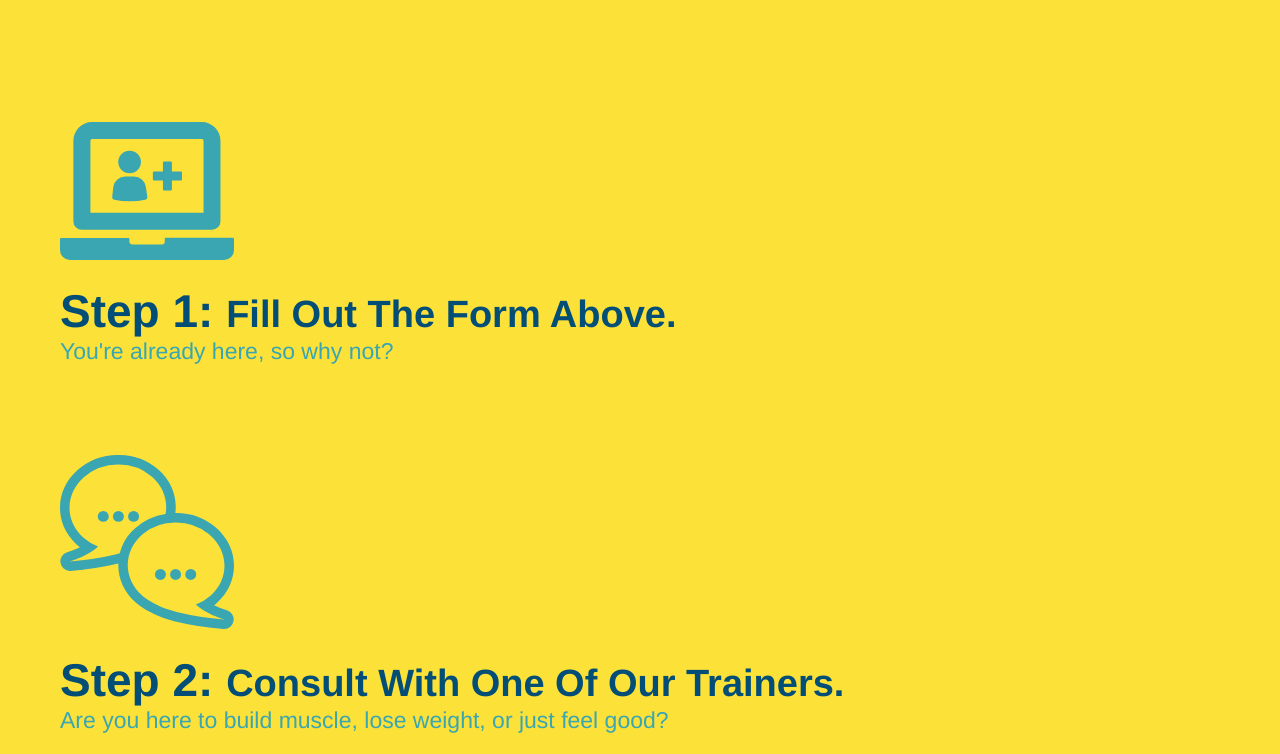
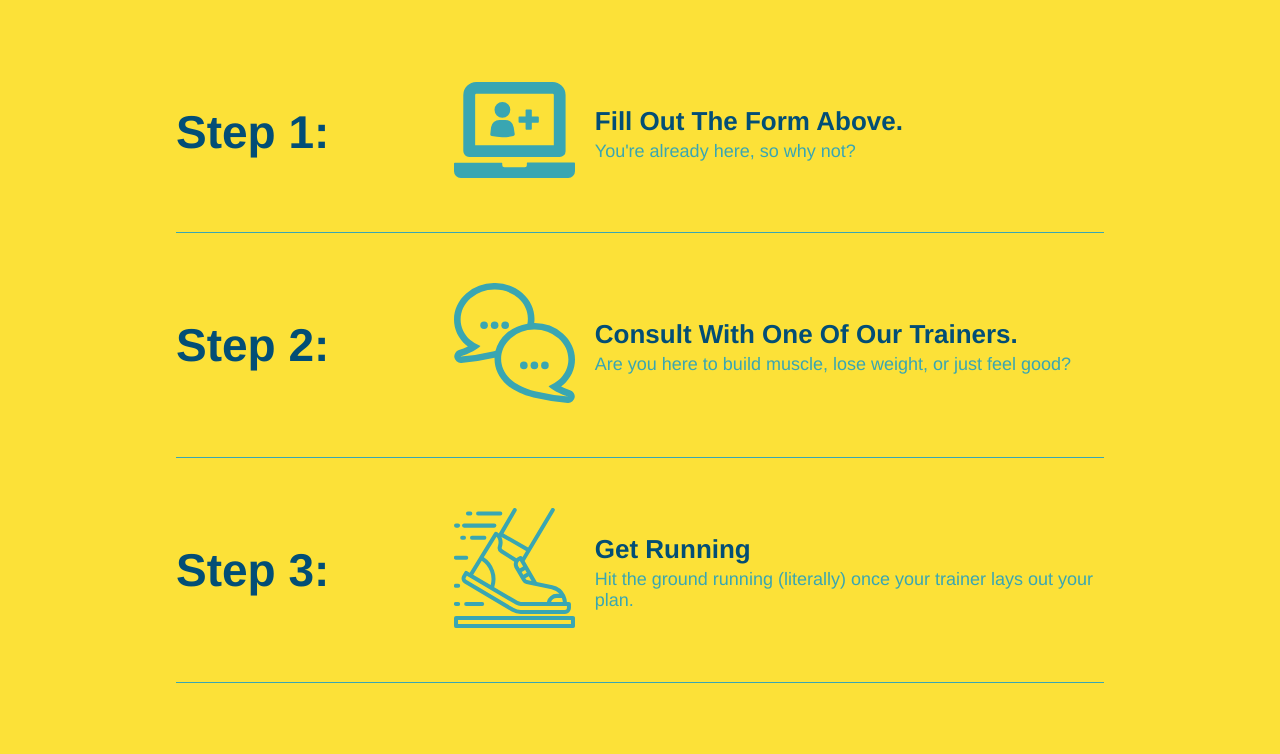
Before and after one commit to bwilk483/run-buddy, a plain HTML site: page index.html in a window 1280 px wide. Shown: the part 1246-2000 px from the top of the page. Drawn offline with Linux system fonts and the light colour scheme.

Commit message:
add flexbox to the steps

```diff
--- a/assets/css/style.css
+++ b/assets/css/style.css
@@ -184,29 +184,54 @@ section {
   background: #fce138;
 }
 
-.steps div {
-  margin-bottom: 80px;
+.step {
+  margin: 50px auto;
+  padding-bottom: 50px;
+  width: 80%;
+  border-bottom: 1px solid #39a6b2;
+  display: flex;
+  flex-wrap: wrap;
+  align-items: center;
+  justify-content: space-between;
 }
 
-.steps img {
-  width: 15%;
-  margin: 10px 0;
+.step h3 {
+  color: #024e76;
+  font-size: 46px;
+  flex: 1 30%;
 }
 
-.steps h3 {
-  color: #024e76;
-  font-size: 46px;
-  margin-top: 10px;
+.step-info {
+  flex: 2 70%;
+  display: flex;
+  flex-wrap: wrap;
+  align-items: center;
 }
 
-.steps span {
-  font-size: 38px;
+.step-img {
+  flex: 1 12%;
+  margin-right: 20px;
 }
 
-.steps p {
+.step-text {
+  flex: 12;
+}
+
+.step-img img {
+  max-width: 100%;
+}
+
+.step-text p {
   color: #39a6b2;
-  font-size: 23px;
+  font-size: 18px;
 }
+
+.step-text h4 {
+  font-size: 26px;
+  line-height: 1.5;
+  color: #024e76;
+}
+
 /* WHAT YOU DO STYLES END */
 
 /* MEET THE TRAINERS START */
--- a/index.html
+++ b/index.html
@@ -118,28 +118,44 @@
       <div class="flex-row">
         <h2 class="section-title secondary-border">What You Do</h2>
       </div>
-      <div>
+      <div class="step">
+        <h3>Step 1:</h3>
+        <div class="step-info">
+          <div class="step-img">
             <img src="./assets/images/step-1.svg" alt="" />
-        <h3>Step 1: <span>Fill Out The Form Above.</span></h3>
+          </div>
+          <div class="step-text">
+            <h4>Fill Out The Form Above.</h4>
             <p>You're already here, so why not?</p>
           </div>
-      <div>
+        </div>
+      </div>
+      <div class="step">
+        <h3>Step 2:</h3>
+        <div class="step-info">
+          <div class="step-img">
             <img src="./assets/images/step-2.svg" alt="" />
-        <h3>Step 2: <span>Consult With One Of Our Trainers.</span></h3>
+          </div>
+          <div class="step-text">
+            <h4>Consult With One Of Our Trainers.</h4>
             <p>Are you here to build muscle, lose weight, or just feel good?</p>
           </div>
-      <div>
+        </div>
+      </div>
+      <div class="step">
+        <h3>Step 3:</h3>
+        <div class="step-info">
+          <div class="step-img">
             <img src="./assets/images/step-3.svg" alt="" />
-        <h3>Step 3: <span>Get Running.</span></h3>
+          </div>
+          <div class="step-text">
+            <h4>Get Running</h4>
             <p>
               Hit the ground running (literally) once your trainer lays out your
               plan.
             </p>
           </div>
-      <div>
-        <img src="./assets/images/step-4.svg" alt="" />
-        <h3>Step 4: <span>See Results.</span></h3>
-        <p>Bi-weekly checkins with your trainer will keep you focused</p>
+        </div>
       </div>
     </section>
     <!-- "what you do" end -->
```
Lines whose indentation alone changed are shown as unchanged.
